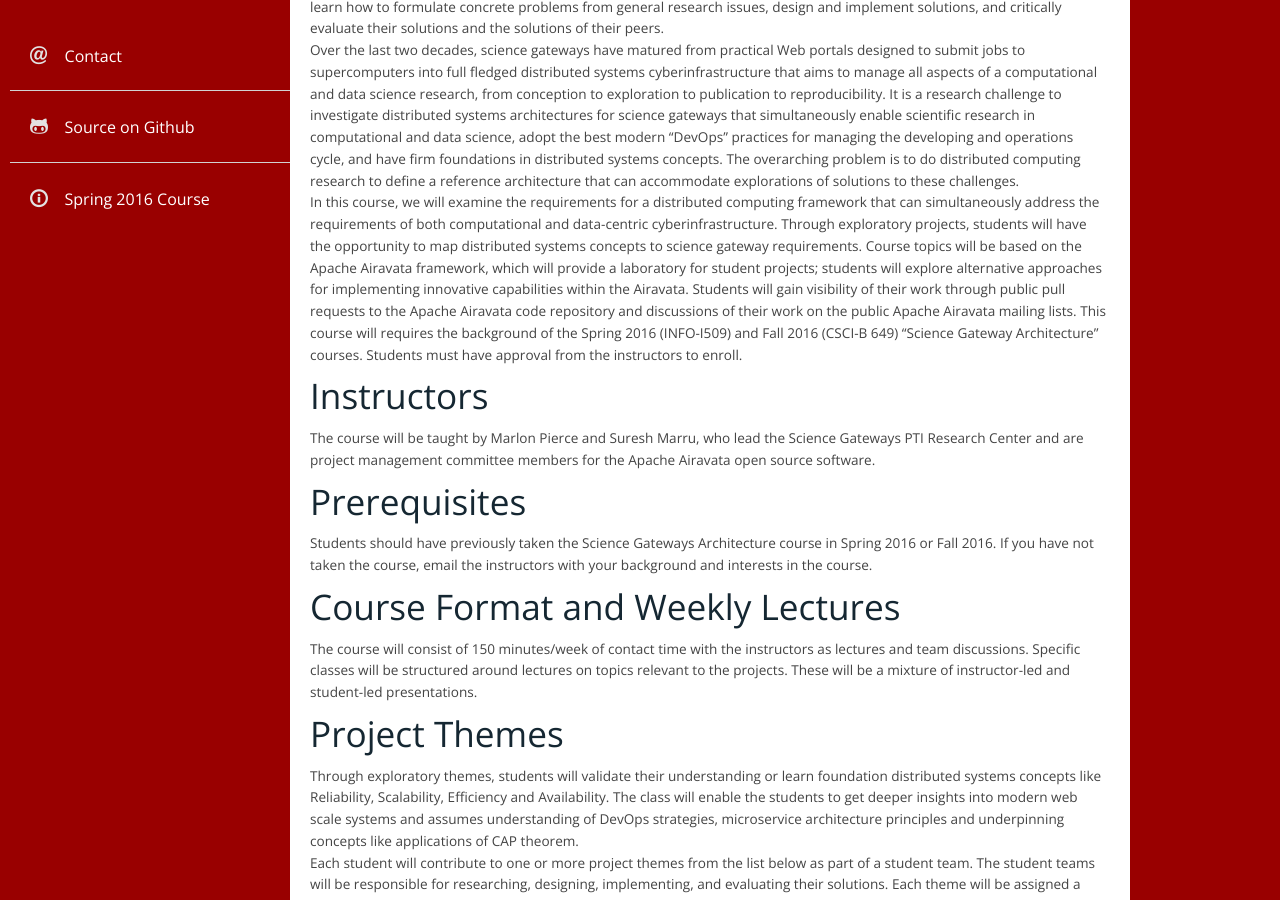
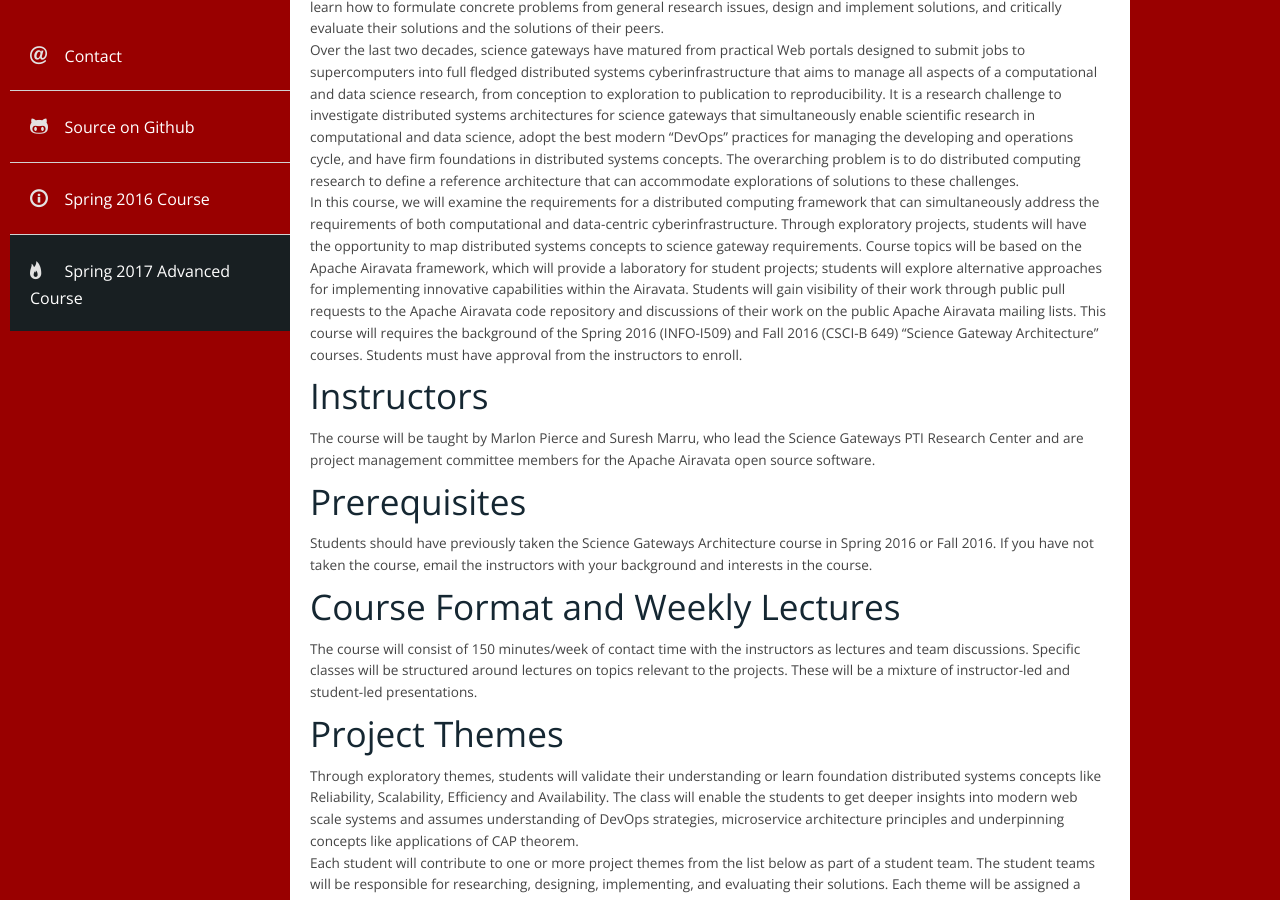
Before and after one commit to airavata-courses/airavata-courses.github.io, a Jekyll site: the page built from spring2017.md, in a window 1280 px wide and 900 px high, scrolled down 346 px. Built offline with Jekyll 4.4.1, drawn with Linux system fonts in a browser that asks for light colours; our own code applies the rules of GitHub Pages for plain Markdown files.

Commit message:
using breaks

```diff
--- a/_includes/sidebar.html
+++ b/_includes/sidebar.html
@@ -56,6 +56,8 @@
     icon-git"></i>Source on Github</a></li>
                 <li><a href="spring2016/" target="_blank"><i
                         class="icon-information_white"></i>Spring 2016 Course</a></li>
+                <li><a href="spring2017.html" target="_blank"><i
+                        class="icon-fire"></i>Spring 2017 Advanced Course</a></li>
             </ul>
         </div>
     </div>
--- a/spring2017.md
+++ b/spring2017.md
@@ -14,11 +14,9 @@
 ## Course Overview
 
 The goal of this course is for the students, building on their experiences in the introductory “Science Gateway Architectures” course, to explore specific open problems in science gateway architectures. Working with the course instructors, students will learn how to formulate concrete problems from general research issues, design and implement solutions, and critically evaluate their solutions and the solutions of their peers.
-
-
+<br/>
 Over the last two decades, science gateways have matured from practical Web portals designed to submit jobs to supercomputers into full fledged distributed systems cyberinfrastructure that aims to manage all aspects of a computational and data science research, from conception to exploration to publication to reproducibility. It is a research challenge to investigate distributed systems architectures for science gateways that simultaneously enable scientific research in computational and data science, adopt the best modern “DevOps” practices for managing the developing and operations cycle, and have firm foundations in distributed systems concepts. The overarching problem is to do distributed computing research to define a reference architecture that can accommodate explorations of solutions to these challenges.
-
-
+<br/>
 In this course, we will examine the requirements for a distributed computing framework that can simultaneously address the requirements of both computational and data-centric cyberinfrastructure. Through exploratory projects, students will have the opportunity to map distributed systems concepts to science gateway requirements. Course topics will be based on the Apache Airavata framework, which will provide a laboratory for student projects; students will explore alternative approaches for implementing innovative capabilities within the Airavata. Students will gain visibility of their work through public pull requests to the Apache Airavata code repository and discussions of their work on the public Apache Airavata mailing lists. This course will requires the background of the Spring 2016 (INFO-I509) and Fall 2016 (CSCI-B 649) “Science Gateway Architecture” courses. Students must have approval from the instructors to enroll.
 
 ## Instructors
@@ -35,8 +33,7 @@
 ## Project Themes
 
 Through exploratory themes, students will validate their understanding or learn foundation distributed systems concepts like Reliability, Scalability, Efficiency and Availability. The class will enable the students to get deeper insights into modern web scale systems and assumes understanding of DevOps strategies, microservice architecture principles and underpinning concepts like applications of CAP theorem.
-
-
+<br/>
 Each student will contribute to one or more project themes from the list below as part of a student team. The student teams will be responsible for researching, designing, implementing, and evaluating their solutions. Each theme will be assigned a project leader, who will be an experienced Apache Airavata developer, and 2-3 additional student team members.
 
 * Theme 1: APIs, Data Model Representation and Storage
@@ -82,11 +79,9 @@
 ## Grading
 
 This will be a project-based course with students working on team projects. Each project will be subdivided into four milestones with specific, demonstrated deliverables that the student teams will present to the class. Students will use these deliverables to evaluate their solutions and make specific conclusions on their solutions to the project challenges. All work will be in public GitHub or Apache-hosted repositories.
-
-
+<br/>
 Each project milestone will be worth 20 points. To earn full credit, the student teams must submit the project milestone on time and demonstrate to the instructors that all required deliverables and evaluations were met.
-
-
+<br/>
 Each student will also be assigned 5 thirty-minute presentations throughout the semester, with each presentation worth points (5 points total). Students will submit a final report (10 points), in
 which the student will summarize his/her individual work and contributions. This will include pointers to the student’s code contributions, developer list discussions, presentation materials, etc. The remaining 5 points are awarded based on attendance, classroom participation, and interactions with other students and with the instructors.
 
```
